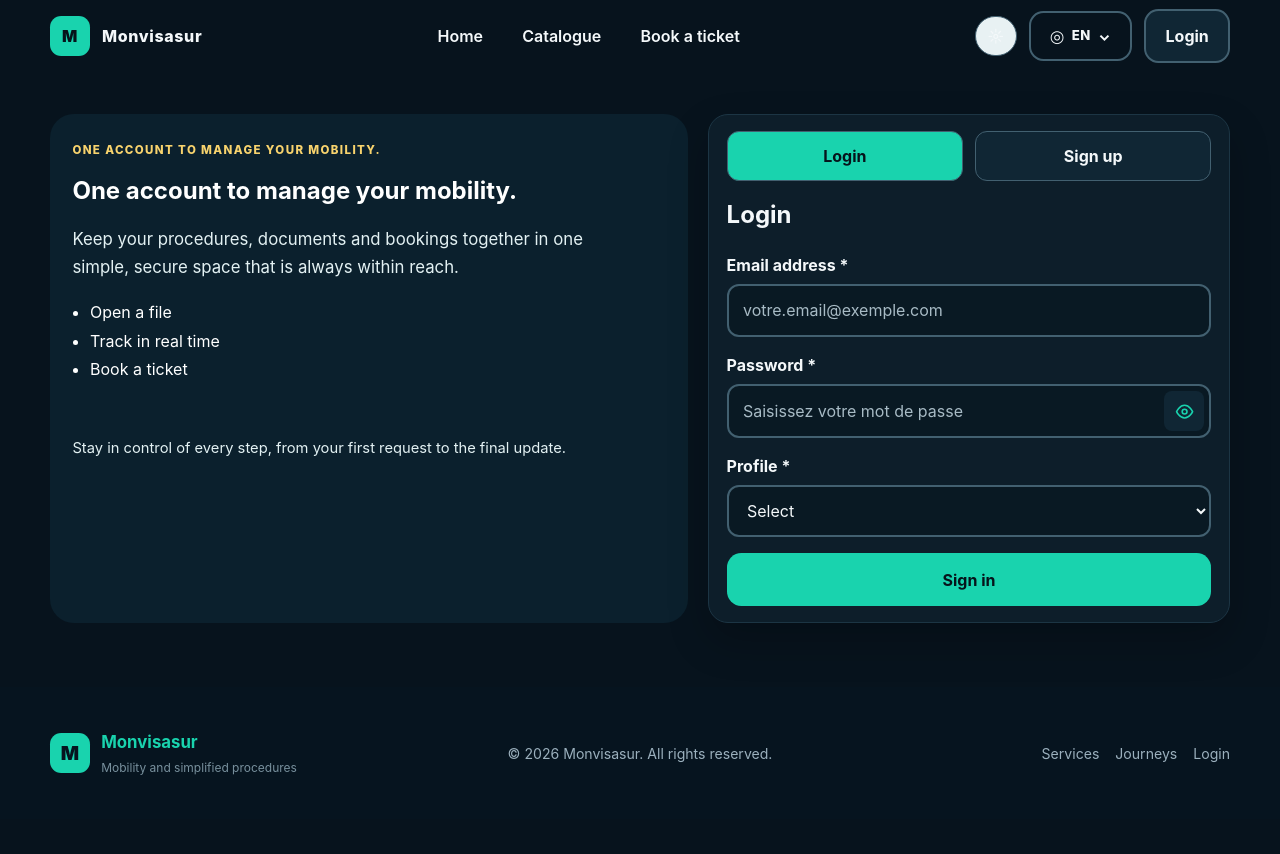
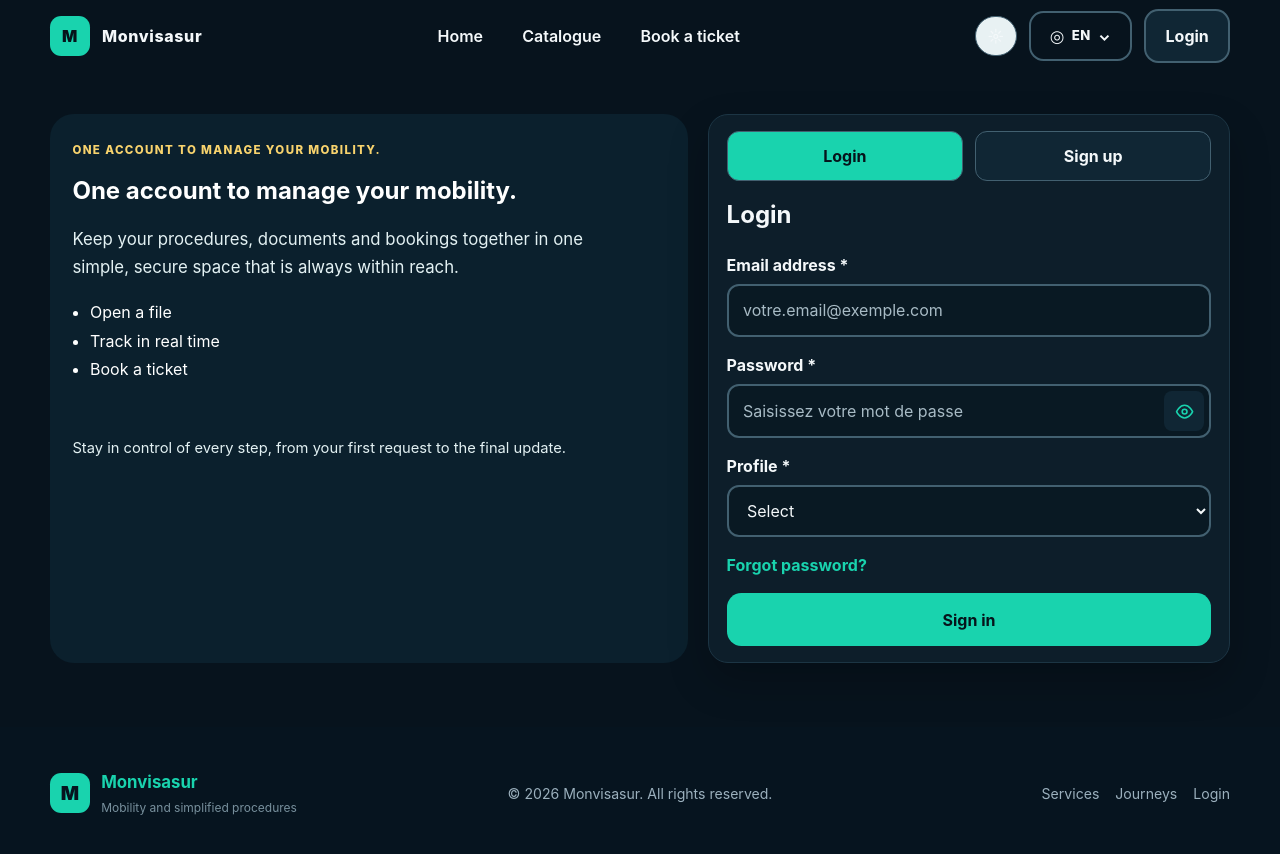
Before and after one commit to anielsunnf/monvisasurweb, a React (Vite) app: page /login in a window 1280 px wide. Shown: the top 854 px of the page. Before the commit the page ends 819 px from the top, so only its background shows below. Built offline with nearby package versions, Linux system fonts and the light colour scheme.

Commit message:
Ajouter la gestion des mots de passe oublies

```diff
--- a/src/App.css
+++ b/src/App.css
@@ -929,6 +929,25 @@ textarea:focus {
 .auth-trust {
   color: #e3f1f3;
   line-height: 1.7;
+}
+
+.forgot-password-link {
+  justify-self: start;
+  border: 0;
+  padding: 0;
+  background: transparent;
+  color: var(--accent);
+  cursor: pointer;
+  font-weight: 700;
+}
+
+.forgot-password-link:hover,
+.forgot-password-link:focus-visible {
+  text-decoration: underline;
+}
+
+.reset-back {
+  width: 100%;
 }
 
 .auth-intro {
--- a/src/api.js
+++ b/src/api.js
@@ -229,6 +229,15 @@ export function loginUser({ email, password, role }) {
     : Promise.reject(new Error('Email, mot de passe ou profil incorrect.'))
 }
 
+export function resetPassword({ email, password }) {
+  const normalizedEmail = email.trim().toLowerCase()
+  const user = userStore.find(candidate => candidate.email === normalizedEmail)
+  if (!user) return Promise.reject(new Error('Aucun compte ne correspond à cette adresse email.'))
+  userStore = userStore.map(candidate => candidate.email === normalizedEmail ? { ...candidate, password } : candidate)
+  saveStore(USER_STORAGE_KEY, userStore)
+  return Promise.resolve()
+}
+
 export function createOrder(order) {
   const journey = journeyStore.find(candidate => candidate.id === order.journeyId)
   const passengerCount = order.passengers?.length || 0
--- a/src/locales/en.json
+++ b/src/locales/en.json
@@ -2,7 +2,7 @@
   "nav": { "home": "Home", "catalogue": "Catalogue", "book": "Book a ticket", "client": "Client area", "backoffice": "Back-office", "login": "Login", "logout": "Logout" },
   "home": { "eyebrow": "International mobility", "title": "Seamless steps from arrival to departure.", "lead": "Monvisasur centralizes your administrative requests and transport bookings in one space.", "cta_catalogue": "View catalogue", "cta_search": "Search a trip", "section_services": "Most requested services", "see_all": "See all →", "how_title": "How it works", "step1_title": "Choose a service", "step1_desc": "Browse our catalogue and select the service you need.", "step2_title": "Open a file", "step2_desc": "Fill in the form and upload your documents in minutes.", "step3_title": "Track in real time", "step3_desc": "An advisor processes your file and keeps you informed.", "cta_final_title": "Ready to start?", "cta_final_desc": "Create your account and manage your mobility in one place.", "cta_final_btn": "Create an account", "support": "Better support", "clients": "clients supported", "files_processed": "files processed", "opening_time": "to open a file" },
   "search": { "eyebrow": "Transport", "title": "Search a trip", "description": "Compare available trips and prepare your booking.", "from": "Departure city", "to": "Arrival city", "date": "Departure date", "passengers": "Passengers", "search_btn": "Search", "searching": "Searching...", "no_results": "No trips found for this search.", "try_again": "Try different dates or cities.", "filters": "Filters and sort", "help_description": "Our team can help you choose the right trip and service.", "help_response": "Reply from your client area", "contact": "Contact Monvisasur" },
-  "login": { "title": "One account to manage your mobility.", "intro": "Keep your procedures, documents and bookings together in one simple, secure space that is always within reach.", "trust": "Stay in control of every step, from your first request to the final update.", "heading": "Login", "email": "Email address", "password": "Password", "profile": "Profile", "submit": "Sign in", "register": "Sign up" },
+  "login": { "title": "One account to manage your mobility.", "intro": "Keep your procedures, documents and bookings together in one simple, secure space that is always within reach.", "trust": "Stay in control of every step, from your first request to the final update.", "forgot_password": "Forgot password?", "reset_title": "Reset your password", "reset_description": "Enter your email address and choose a new password.", "reset_submit": "Reset password", "reset_success": "Your password has been reset. You can now sign in.", "back_to_login": "Back to sign in", "heading": "Login", "email": "Email address", "password": "Password", "profile": "Profile", "submit": "Sign in", "register": "Sign up" },
   "catalogue": { "eyebrow": "Services", "available_count_one": "{{count}} service available", "available_count_other": "{{count}} services available" },
   "booking": { "confirm_trip": "Confirm your trip", "appointment": "Make an appointment", "appointment_description": "Choose an available time slot with an advisor.", "slot": "Time slot", "reason": "Reason", "reason_placeholder": "Tell us what you need", "confirm_appointment": "Confirm appointment", "assistance": "Need assistance?" },
   "filters": { "label": "Trip filters", "sort": "Sort by", "default": "Default", "price": "Lowest price", "departure": "Departure time", "duration": "Duration", "transport": "Transport type", "all": "All", "plane": "Plane", "bus": "Bus", "train": "Train", "carrier": "Carrier" },
--- a/src/locales/fr.json
+++ b/src/locales/fr.json
@@ -2,7 +2,7 @@
   "nav": { "home": "Accueil", "catalogue": "Catalogue", "book": "Réserver un billet", "client": "Espace client", "backoffice": "Back-office", "login": "Connexion", "logout": "Déconnexion" },
   "home": { "eyebrow": "Mobilité internationale", "title": "Des démarches sans friction, de l'arrivée au départ.", "lead": "Monvisasur centralise vos demandes administratives et vos réservations de transport dans un seul espace.", "cta_catalogue": "Voir le catalogue", "cta_search": "Chercher un trajet", "section_services": "Prestations les plus demandées", "see_all": "Tout découvrir →", "how_title": "Comment ça marche", "step1_title": "Choisissez une prestation", "step1_desc": "Parcourez notre catalogue et sélectionnez le service dont vous avez besoin.", "step2_title": "Ouvrez un dossier", "step2_desc": "Remplissez le formulaire et téléversez vos documents en quelques minutes.", "step3_title": "Suivez en temps réel", "step3_desc": "Un conseiller traite votre dossier et vous tient informé à chaque étape.", "cta_final_title": "Prêt à commencer ?", "cta_final_desc": "Créez votre compte gratuitement et gérez toute votre mobilité en un seul endroit.", "cta_final_btn": "Créer un compte", "support": "Mieux accompagné", "clients": "clients suivis", "files_processed": "dossiers traités", "opening_time": "pour ouvrir un dossier" },
   "search": { "eyebrow": "Transport", "title": "Rechercher un trajet", "description": "Comparez les trajets disponibles et préparez votre réservation.", "from": "Ville de départ", "to": "Ville d'arrivée", "date": "Date de départ", "passengers": "Passagers", "search_btn": "Rechercher", "searching": "Recherche en cours...", "no_results": "Aucun trajet trouvé pour cette recherche.", "try_again": "Essayez avec d'autres dates ou villes.", "filters": "Filtres et tri", "help_description": "Notre équipe peut vous accompagner dans le choix de votre trajet et de votre dossier.", "help_response": "Réponse depuis votre espace client", "contact": "Contacter Monvisasur" },
-  "login": { "title": "Un seul compte pour gérer votre mobilité.", "intro": "Retrouvez vos démarches, vos documents et vos réservations dans un espace simple, sécurisé et toujours accessible.", "trust": "Vous gardez la main sur chaque étape, de la première demande au suivi final.", "heading": "Connexion", "email": "Adresse email", "password": "Mot de passe", "profile": "Profil", "submit": "Se connecter", "register": "Inscription" },
+  "login": { "title": "Un seul compte pour gérer votre mobilité.", "intro": "Retrouvez vos démarches, vos documents et vos réservations dans un espace simple, sécurisé et toujours accessible.", "trust": "Vous gardez la main sur chaque étape, de la première demande au suivi final.", "forgot_password": "Mot de passe oublié ?", "reset_title": "Réinitialiser votre mot de passe", "reset_description": "Saisissez votre adresse email et choisissez un nouveau mot de passe.", "reset_submit": "Réinitialiser le mot de passe", "reset_success": "Votre mot de passe a été réinitialisé. Vous pouvez vous connecter.", "back_to_login": "Retour à la connexion", "heading": "Connexion", "email": "Adresse email", "password": "Mot de passe", "profile": "Profil", "submit": "Se connecter", "register": "Inscription" },
   "catalogue": { "eyebrow": "Prestations", "available_count_one": "{{count}} prestation disponible", "available_count_other": "{{count}} prestations disponibles" },
   "booking": { "confirm_trip": "Confirmer votre trajet", "appointment": "Prendre rendez-vous", "appointment_description": "Choisissez un créneau disponible avec un conseiller.", "slot": "Créneau", "reason": "Motif", "reason_placeholder": "Expliquez votre besoin", "confirm_appointment": "Confirmer le rendez-vous", "assistance": "Besoin d'assistance ?" },
   "filters": { "label": "Filtres des trajets", "sort": "Trier par", "default": "Par défaut", "price": "Prix croissant", "departure": "Heure de départ", "duration": "Durée", "transport": "Type de transport", "all": "Tous", "plane": "Avion", "bus": "Bus", "train": "Train", "carrier": "Transporteur" },
--- a/src/pages/LoginPage.jsx
+++ b/src/pages/LoginPage.jsx
@@ -1,6 +1,6 @@
 import { useState } from 'react'
 import { Navigate, useNavigate } from 'react-router-dom'
-import { loginUser, registerUser } from '../api'
+import { loginUser, registerUser, resetPassword } from '../api'
 import { useI18n } from '../components/useI18n'
 import { useTranslation } from 'react-i18next'
 import { Toast } from '../components/Toast'
@@ -30,7 +30,7 @@ export function LoginPage({ user, setUser }) {
 		else if (!/^\S+@\S+\.\S+$/.test(form.email)) nextErrors.email = 'Saisissez une adresse email valide.'
 		if (!form.password) nextErrors.password = 'Le mot de passe est requis.'
 		else if (form.password.length < 6) nextErrors.password = 'Le mot de passe doit contenir au moins 6 caractères.'
-		if (!form.role) nextErrors.role = 'Sélectionnez un profil.'
+		if (mode !== 'forgot' && !form.role) nextErrors.role = 'Sélectionnez un profil.'
 		if (Object.keys(nextErrors).length > 0) {
 			setErrors(nextErrors)
 			return
@@ -40,6 +40,13 @@ export function LoginPage({ user, setUser }) {
 		setSubmitError('')
 		setIsSubmitting(true)
 		try {
+			if (mode === 'forgot') {
+				await resetPassword({ email: form.email, password: form.password })
+				setMode('login')
+				setForm(current => ({ ...current, password: '', role: '' }))
+				setToast({ type: 'success', message: translate('login.reset_success') })
+				return
+			}
 			const account = mode === 'register'
 				? await registerUser({ ...form, role: 'client', email: form.email.trim() })
 				: await loginUser({ email: form.email.trim(), password: form.password, role: form.role })
@@ -70,11 +77,12 @@ export function LoginPage({ user, setUser }) {
 				</aside>
 
 				<section className="panel">
-					<div className="tab-row" aria-label="Mode d'accès">
+					{mode !== 'forgot' && <div className="tab-row" aria-label="Mode d'accès">
 						<button type="button" disabled={isSubmitting} className={`tab ${mode === 'login' ? 'active' : ''}`} onClick={() => { setMode('login'); setErrors({}); setSubmitError('') }}>{t('login')}</button>
 						<button type="button" disabled={isSubmitting} className={`tab ${mode === 'register' ? 'active' : ''}`} onClick={() => { setMode('register'); setForm(current => ({ ...current, role: 'client' })); setErrors({}); setSubmitError('') }}>{t('register')}</button>
-					</div>
-					<h2>{mode === 'login' ? t('login') : t('create')}</h2>
+					</div>}
+					<h2>{mode === 'forgot' ? translate('login.reset_title') : mode === 'login' ? t('login') : t('create')}</h2>
+					{mode === 'forgot' && <p className="small-muted">{translate('login.reset_description')}</p>}
 					{submitError && <div className="alert alert-error" role="alert">{submitError}</div>}
 					<form className="form-grid" onSubmit={handleSubmit} noValidate>
 						{mode === 'register' && <div className="field full">
@@ -111,9 +119,11 @@ export function LoginPage({ user, setUser }) {
 							</select>
 							{errors.role && <span className="field-error">{errors.role}</span>}
 						</div>}
+						{mode === 'login' && <button type="button" className="forgot-password-link" onClick={() => { setMode('forgot'); setErrors({}); setSubmitError('') }}>{translate('login.forgot_password')}</button>}
 						<div className="field full">
-							<button type="submit" className="btn btn-primary" disabled={isSubmitting}>{isSubmitting && <span className="button-loader" aria-hidden="true" />}{isSubmitting ? translate('feedback.logging_in') : t('submit')}</button>
+							<button type="submit" className="btn btn-primary" disabled={isSubmitting}>{isSubmitting && <span className="button-loader" aria-hidden="true" />}{isSubmitting ? translate('feedback.logging_in') : mode === 'forgot' ? translate('login.reset_submit') : t('submit')}</button>
 						</div>
+						{mode === 'forgot' && <button type="button" className="btn btn-ghost reset-back" onClick={() => { setMode('login'); setErrors({}); setSubmitError('') }}>{translate('login.back_to_login')}</button>}
 					</form>
 				</section>
 			</div>
```
